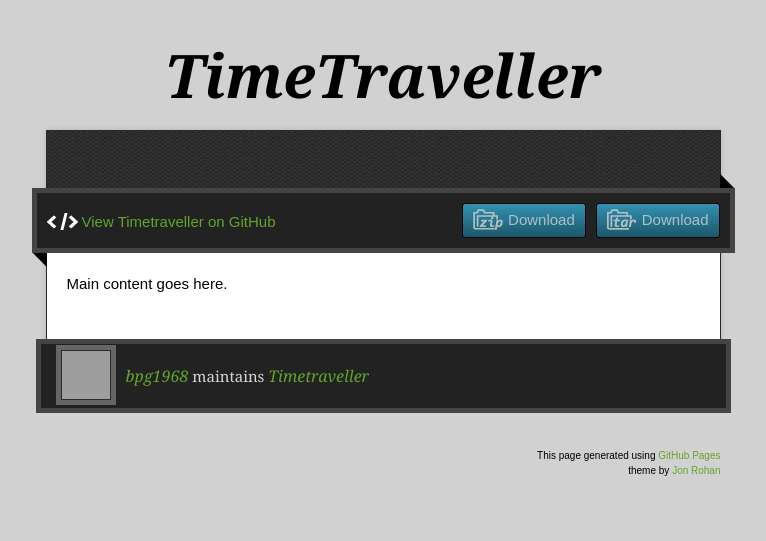
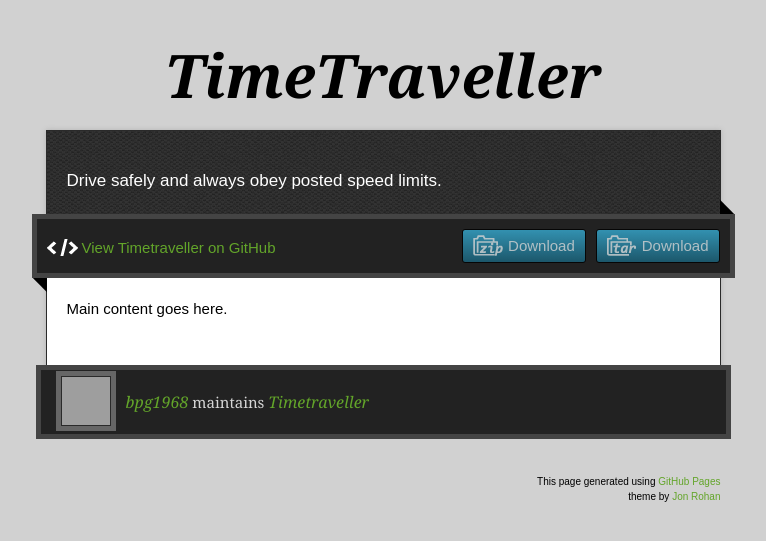
Before and after one commit to bpg1968/TimeTraveller, a Jekyll site: the page built from index.html, in a window 1280 px wide. Shown: the top 541 px of the page, without its empty margins (257-1023 px from the left). Built offline with Jekyll 4.4.1, drawn with Linux system fonts in a browser that asks for light colours; nearby versions of some CDN libraries; grey boxes are pictures that could not be loaded.

Commit message:
added some advice for drivers

```diff
--- a/_layouts/default.html
+++ b/_layouts/default.html
@@ -23,7 +23,7 @@
   <div class="wrapper">
     {% include header.html %}
     <div id="container">
-      <p class="tagline"></p>
+      <p class="tagline">Drive safely and always obey posted speed limits.</p>
       <div id="main" role="main">
         <div class="download-bar">
         <div class="inner">
```
